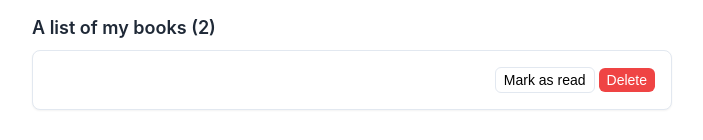
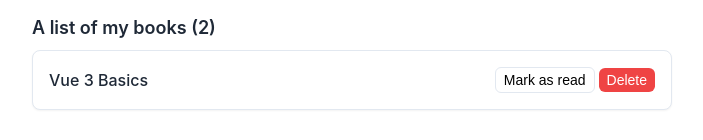
Before and after one commit to nysuri/vue-example-project, a Vue app: page / in a window 1280 px wide. Shown: the part 168-308 px from the top of the page, without its empty margins (288-991 px from the left). Built offline with nearby package versions, Linux system fonts and the light colour scheme.

Commit message:
update docs

```diff
--- a/mkdocs.yml
+++ b/mkdocs.yml
@@ -1,5 +1,5 @@
-site_name: Workshop VueJS - Semester 3 (SE)
-site_description: Workshop VueJS - Semester 3 (SE)
+site_name: Workshop VueJS
+site_description: Workshop VueJS
 site_author: HvA HBO-ICT
 copyright: Copyright 2025 Hogeschool van Amsterdam
 
--- a/src/App.vue
+++ b/src/App.vue
@@ -2,10 +2,10 @@
 import TheNavbar from './components/TheNavbar.vue'
 import { ref } from 'vue'
 
-const books = [
+const books = ref([
   { id: 1, title: 'Vue 3 Basics', read: false },
   { id: 2, title: 'Composition API', read: false },
-]
+])
 
 function toggleRead(id) {
   // TODO
@@ -33,8 +33,10 @@ function removeBook(book) {
       <div>
         <h3 class="section-title">A list of my books ({{ books.length }})</h3>
         <ul class="book-items">
-          <li id="1" class="book-item">
-            <p class="book-title"><!-- Show the first book here --></p>
+          <li :id="'book-' + books[0].id" class="book-item">
+            <p class="book-title">
+              {{ books[0].title }}
+            </p>
             <div>
               <button class="read-button">Mark as read</button>
               <button class="delete-button">Delete</button>
```
Also changed, not shown: 2 other files (tests, documents, lock files or other folders).
